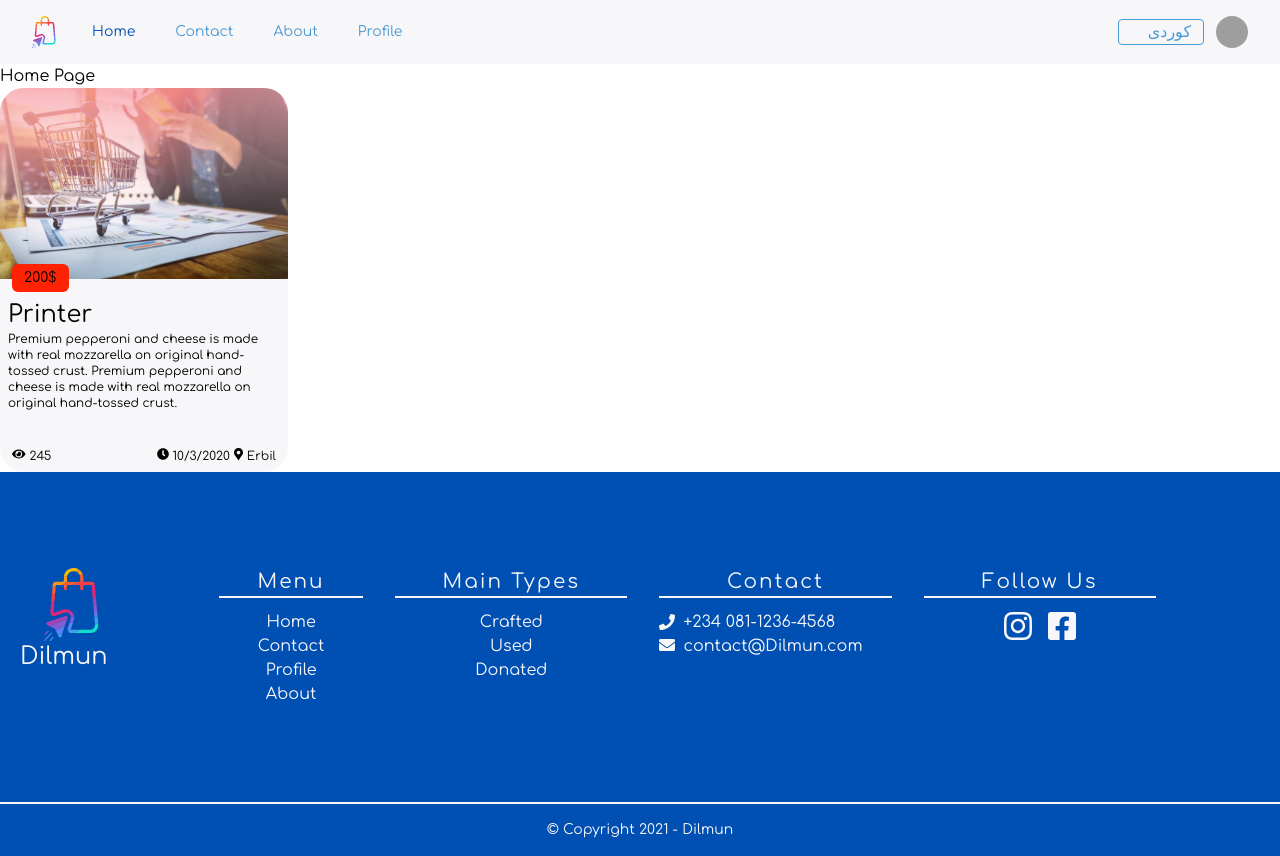
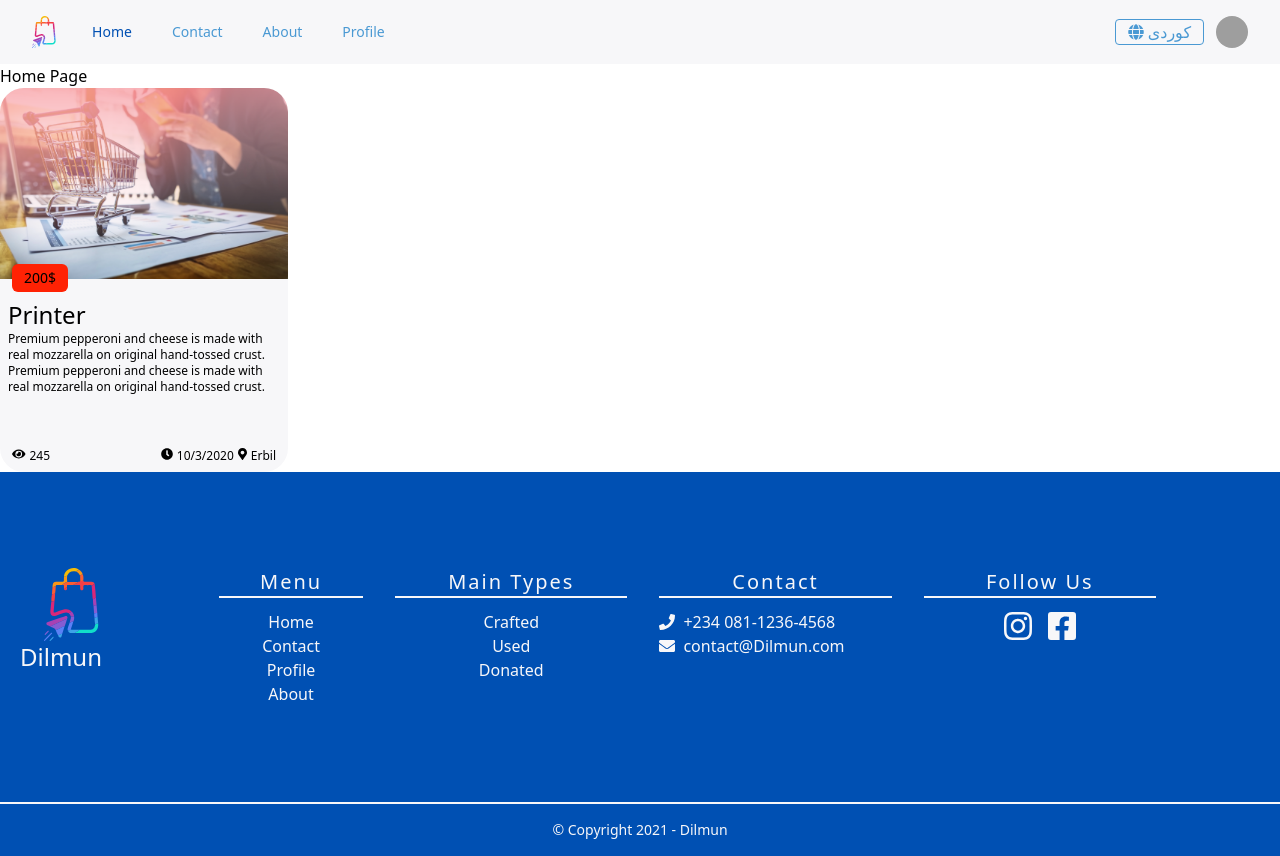
Before and after one commit to ReCoded-Org/capstone-iraq-rct-dilmun, a React (Create React App) app: page / in a window 1280 px wide. Built offline with nearby package versions, Linux system fonts and the light colour scheme; grey boxes are pictures that could not be loaded.

Commit message:
fix: fix font family

```diff
--- a/src/index.css
+++ b/src/index.css
@@ -6,16 +6,12 @@
 @font-face {
     font-family: 'Speda-Bold';
     src: url(font/Speda-Bold.ttf);
-  }
-  @font-face {
+}
+@font-face {
     font-family: 'k24';
     src: url(font/K24KurdishLight-Light.ttf);
-  }
-
-*{
-    font-family: 'Comfortaa', cursive !important;
 }
 
-img{
-  background:none;
+img {
+    background: none;
 }
```
